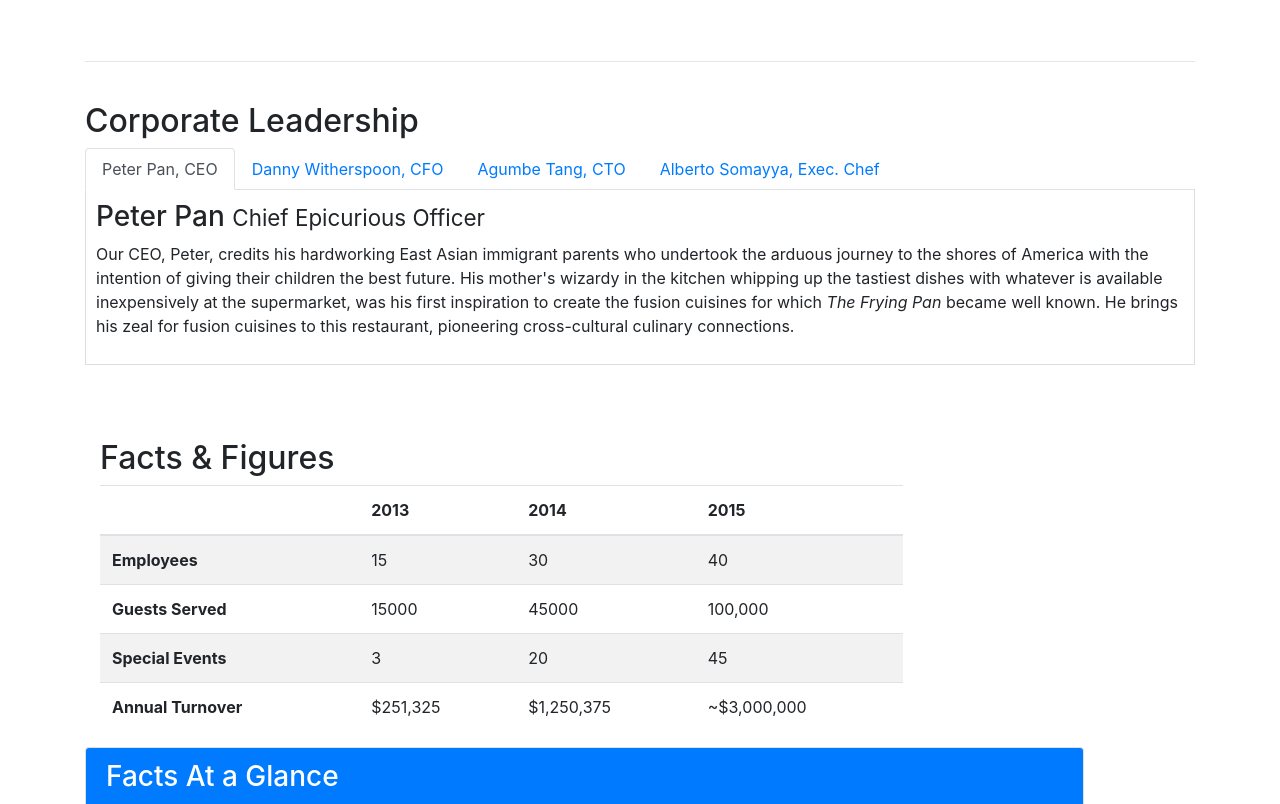
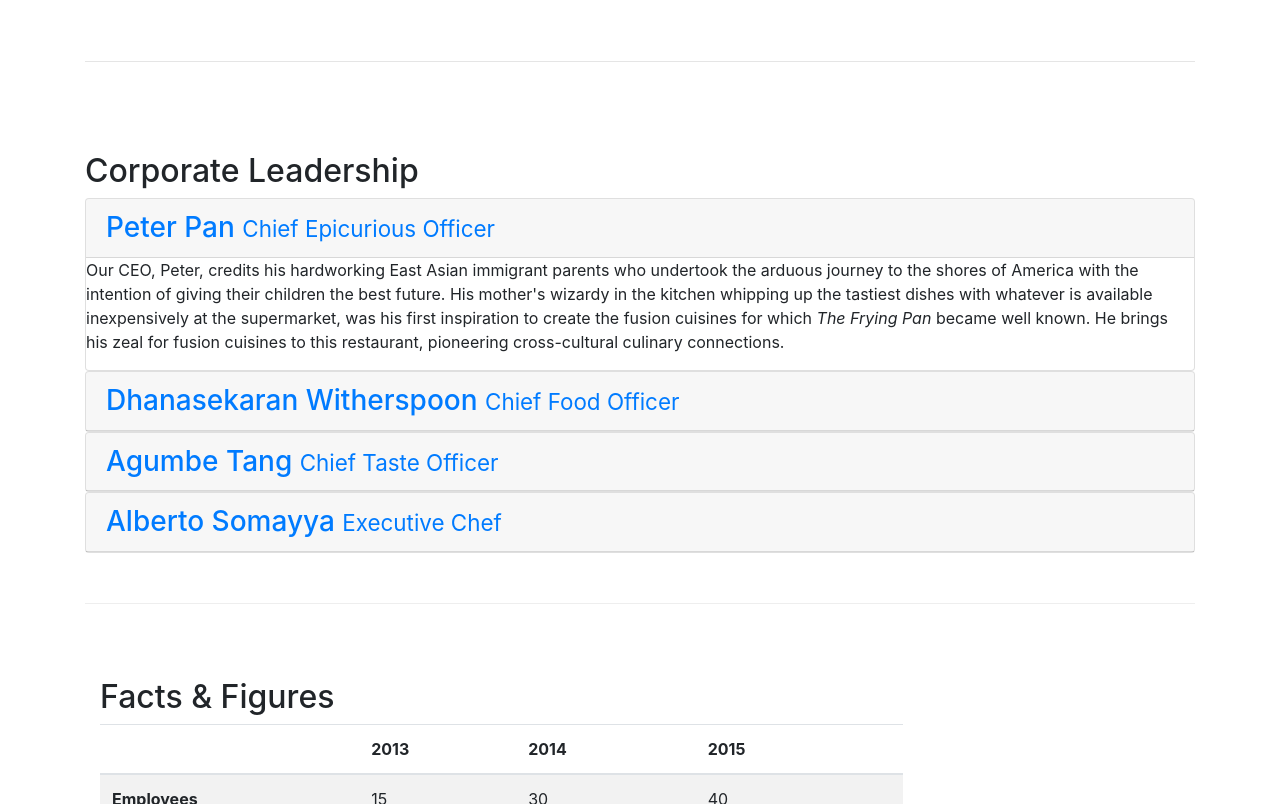
Before and after one commit to hwisoo/Bootstrap4-, a website: page aboutus.html in a window 1280 px wide. Shown: the part 765-1569 px from the top of the page. Drawn offline with nearby package versions, Linux system fonts and the light colour scheme.

Commit message:
accordion

```diff
--- a/aboutus.html
+++ b/aboutus.html
@@ -31,6 +31,11 @@
                             <li class="nav-item"><a class="nav-link" href="#"> <span class="fa fa-list fa-lg"> </span> Menu</a></li>
                             <li class="nav-item"><a class="nav-link" href="./contactus.html"> <span class="fa fa-address-card fa-lg"></span> Contact</a></li>
                         </ul>
+                        <span class="navbar-text" href="#">
+                                <a id="loginModalToggle">
+                                    <span class="fa fa-sign-in"></span>Login</a>
+                            </span>
+                        </div>
                     </div>
                 </div>
             </nav>
@@ -75,63 +80,74 @@
             </div>
 
 
-            <div class="row">
-                <div class= "col-12 col-sm-12">
+            <div class="row row-content">
+                <div class= "col-xs-12">
                     </br>
                     <h2>Corporate Leadership</h2>
-                    <ul class="nav nav-tabs">
-                        <li class="nav-item">
-                          <a class="nav-link active" href="#peter" role="tab" data-toggle="tab">Peter Pan, CEO</a>
-                        </li>
-                        <li class="nav-item">
-                          <a class="nav-link" href="#danny" role="tab" data-toggle="tab">Danny Witherspoon, CFO</a>
-                        </li>
-                        <li class="nav-item">
-                          <a class="nav-link" href="#agumbe" role="tab" data-toggle="tab">Agumbe Tang, CTO</a>
-                        </li>
-                        <li class="nav-item">
-                          <a class="nav-link" href="#alberto" role="tab" data-toggle="tab">Alberto Somayya, Exec. Chef</a>
-                        </li>
-                    </ul>
-                    <div class="tab-content">
-                        <div role="tabpanel" class="tab-pane fade show active" id="peter">
-                        <h3>Peter Pan <small>Chief Epicurious Officer</small></h3>
-                        <div class = "hidden-xs-down">
-                            <p>Our CEO, Peter, credits his hardworking East Asian immigrant parents who undertook the arduous journey to the shores of America with the intention of giving their children the best future. His mother's wizardy in the kitchen whipping up the tastiest dishes with whatever is available inexpensively at the supermarket, was his first inspiration to create the fusion cuisines for which <em>The Frying Pan</em> became well known. He brings his zeal for fusion cuisines to this restaurant, pioneering cross-cultural culinary connections.</p>
-                        </div>
+
+                    <div id="accordion" role="tablist">
+                        <div class="card">
+                            <div class="card-header" role="tab" id="peterhead">
+                                <h3 class="mb-0">
+                                    <a data-toggle="collapse" data-parent="#accordion" href="#peter">
+                                            Peter Pan <small>Chief Epicurious Officer</small>
+                                    </a>
+                                </h3>
+                            </div>
+                            <div role="tabpanel" class="collapse show" id="peter">
+                                <div class="card-block">
+                                <p class ="hidden-xs-down">Our CEO, Peter, credits his hardworking East Asian immigrant parents who undertook the arduous journey to the shores of America with the intention of giving their children the best future. His mother's wizardy in the kitchen whipping up the tastiest dishes with whatever is available inexpensively at the supermarket, was his first inspiration to create the fusion cuisines for which <em>The Frying Pan</em> became well known. He brings his zeal for fusion cuisines to this restaurant, pioneering cross-cultural culinary connections.</p>
+                                </div>
+                            </div>
                         </div>
 
+                        <div class="card">
+                                <div class="card-header" role="tab" id="dannyhead">
+                                <h3 class="mb-0">
+                                    <a class="collapsed" data-toggle="collapse" data-parent="#accordion" href="#danny">
+                                    Dhanasekaran Witherspoon <small>Chief Food Officer</small>
+                                    </a>
+                                </h3>
+                            </div>
+                            <div role="tabpanel" class="collapse" id="danny">
+                                <div class="card-block">
+                                <p class="hidden-xs-down">Our CFO, Danny, as he is affectionately referred to by his colleagues, comes from a long established family tradition in farming and produce. His experiences growing up on a farm in the Australian outback gave him great appreciation for varieties of food sources. As he puts it in his own words, <em>Everything that runs, wins, and everything that stays, pays!</em></p>
+                                </div>
+                            </div>
+                            </div>
+                            <div class="card">
+                                <div class="card-header" role="tab" id="agumbehead">
+                                <h3 class="mb-0">
+                                    <a class="collapsed" data-toggle="collapse" data-parent="#accordion" href="#agumbe">
+                                    Agumbe Tang <small>Chief Taste Officer</small>
+                                    </a>
+                                </h3>
+                            </div>
+                            <div role="tabpanel" class="collapse" id="agumbe">
+                                <div class="card-block">
+                                <p class="hidden-xs-down">Blessed with the most discerning gustatory sense, Agumbe, our CTO, personally ensures that every dish that we serve meets his exacting tastes. Our chefs dread the tongue lashing that ensues if their dish does not meet his exacting standards. He lives by his motto,<em>You click only if you survive my lick.</em></p>
+                                </div>
+                            </div>
+                            </div>
+                            <div class="card">
+                                <div class="card-header" role="tab" id="albertohead">
+                                <h3 class="mb-0">
+                                    <a class="collapsed" data-toggle="collapse" data-parent="#accordion" href="#alberto">
+                                    Alberto Somayya <small>Executive Chef</small>
+                                    </a>
+                                </h3>
+                            </div>
+                            <div role="tabpanel" class="collapse" id="alberto">
+                                <div class="card-block">
+                                <p class="hidden-xs-down">Award winning three-star Michelin chef with wide International experience having worked closely with whos-who in the culinary world, he specializes in creating mouthwatering Indo-Italian fusion experiences. He says, <em>Put together the cuisines from the two craziest cultures, and you get a winning hit! Amma Mia!</em></p>
+                                </div>
+                            </div>
+                            </div>
+                    </div>
+                </div>
+            </div>
+                    </br>
 
-
-                            <div role="tabpanel" class="tab-pane fade" id="danny">
-                        <h3>Dhanasekaran Witherspoon <small>Chief Food Officer</small></h3>
-                        <div class = "hidden-xs-down">
-                            <p>Our CFO, Danny, as he is affectionately referred to by his colleagues, comes from a long established family tradition in farming and produce. His experiences growing up on a farm in the Australian outback gave him great appreciation for varieties of food sources. As he puts it in his own words, <em>Everything that runs, wins, and everything that stays, pays!</em></p>
-                        </div>
-                        </div>
-
-
-
-                            <div role="tabpanel" class="tab-pane fade" id="agumbe">
-                        <h3>Agumbe Tang <small>Chief Taste Officer</small></h3>
-                        <div class = "hidden-xs-down">
-                            <p>Blessed with the most discerning gustatory sense, Agumbe, our CTO, personally ensures that every dish that we serve meets his exacting tastes. Our chefs dread the tongue lashing that ensues if their dish does not meet his exacting standards. He lives by his motto, <em>You click only if you survive my lick.</em></p>
-                        </div>
-                        </div>
-
-
-
-                        <div role="tabpanel" class="tab-pane fade" id="alberto">
-                        <h3>Alberto Somayya <small>Executive Chef</small></h3>
-                        <div class = "hidden-xs-down">
-                        <p>Award winning three-star Michelin chef with wide International experience having worked closely with whos-who in the culinary world, he specializes in creating mouthwatering Indo-Italian fusion experiences. He says, <em>Put together the cuisines from the two craziest cultures, and you get a winning hit! Amma Mia!</em></p>
-                        </div>
-                        </div>
-                    </div>
-
-                    </br>
-                </div>
-           </div>
 
            <div class="row row-content">
                <div class="col-12 col-sm-9">
```
Also changed, not shown: contactus.html (+5 -0 lines), index.html (+4 -0 lines).
